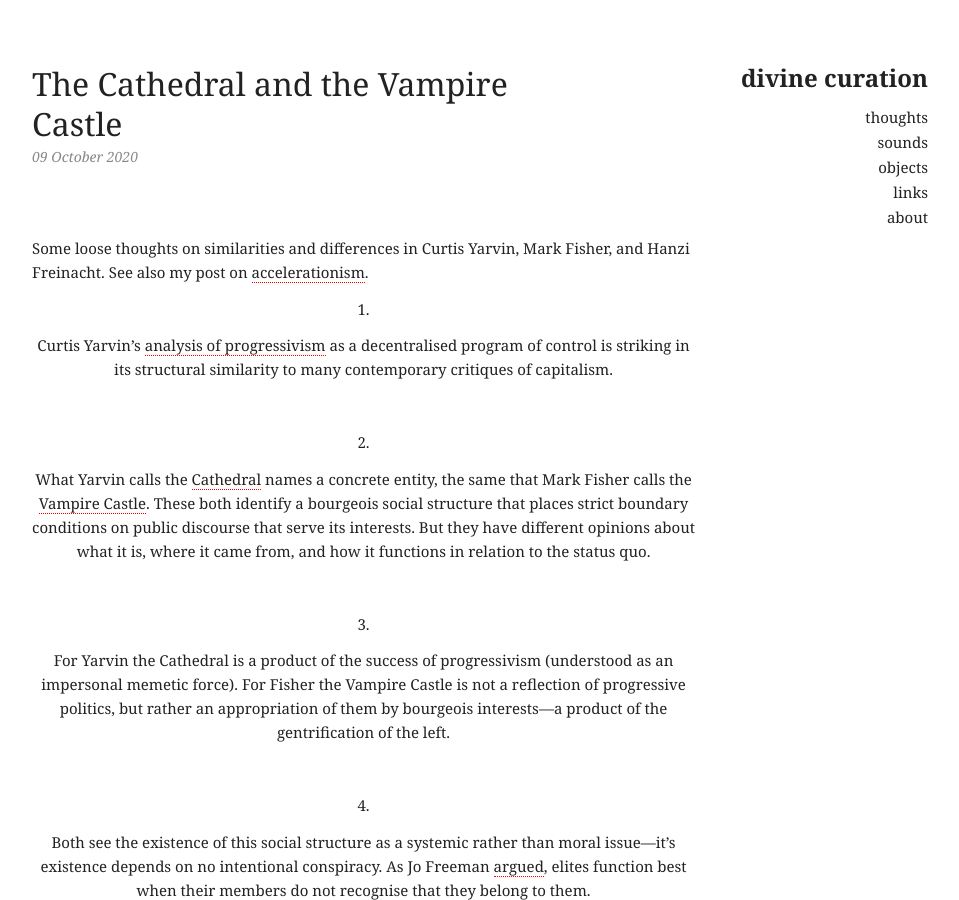
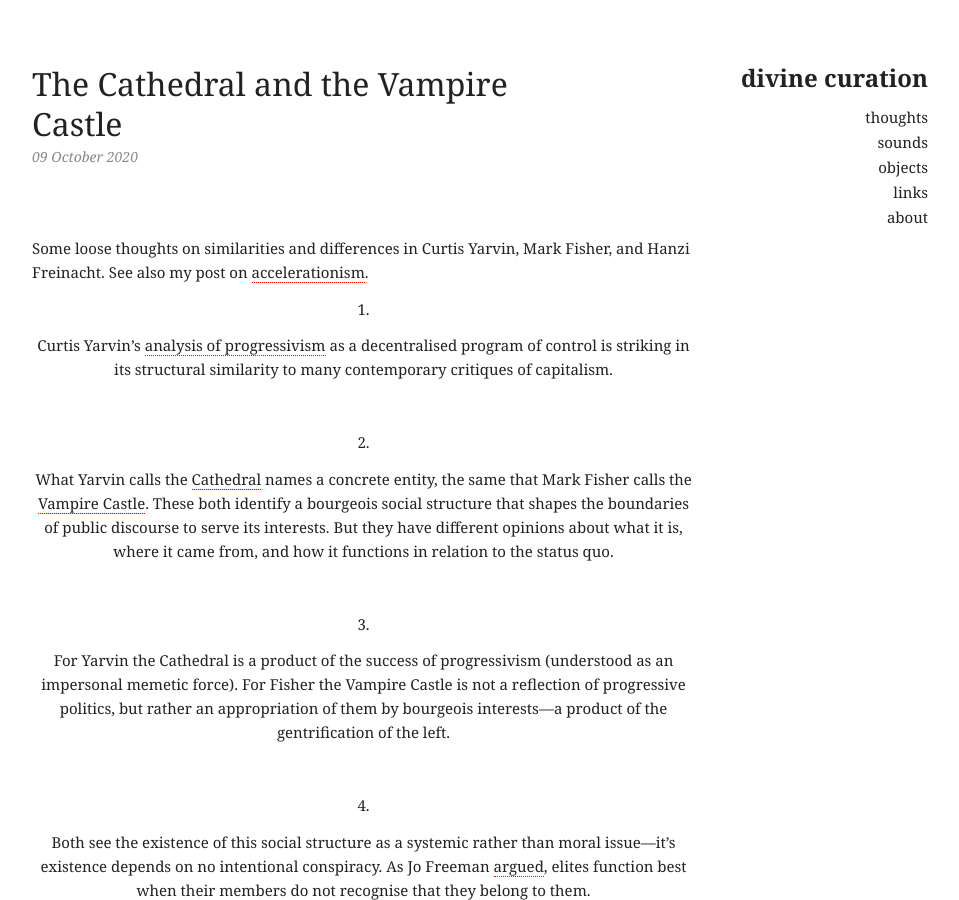
Before and after one commit to divinecuration/divinecuration.github.io, a Jekyll site: the page built from _posts/2020-10-08-thoughts-nRx.md, in a window 1280 px wide and 900 px high. Shown: the whole window, without its empty margins (160-1119 px from the left). Built offline with Jekyll 4.4.1, drawn with Linux system fonts in a browser that asks for light colours; nearby versions of some CDN libraries.

Commit message:
Update 2020-10-08-thoughts-nRx.md

```diff
--- a/_posts/2020-10-08-thoughts-nRx.md
+++ b/_posts/2020-10-08-thoughts-nRx.md
@@ -14,7 +14,7 @@ Some loose thoughts on similarities and differences in Curtis Yarvin, Mark Fishe
 <br />
 <p style="text-align: center;">2.</p>
 
-<p markdown="1" style="text-align: center;">What Yarvin calls the [Cathedral](https://www.unqualified-reservations.org/2008/05/ol4-dr-johnsons-hypothesis/) names a concrete entity, the same that Mark Fisher calls the [Vampire Castle](https://www.opendemocracy.net/en/opendemocracyuk/exiting-vampire-castle/). These both identify a bourgeois social structure that places strict boundary conditions on public discourse that serve its interests. But they have different opinions about what it is, where it came from, and how it functions in relation to the status quo.</p>
+<p markdown="1" style="text-align: center;">What Yarvin calls the [Cathedral](https://www.unqualified-reservations.org/2008/05/ol4-dr-johnsons-hypothesis/) names a concrete entity, the same that Mark Fisher calls the [Vampire Castle](https://www.opendemocracy.net/en/opendemocracyuk/exiting-vampire-castle/). These both identify a bourgeois social structure that shapes the boundaries of public discourse to serve its interests. But they have different opinions about what it is, where it came from, and how it functions in relation to the status quo.</p>
 
 <br />
 <p style="text-align: center;">3.</p>
```
